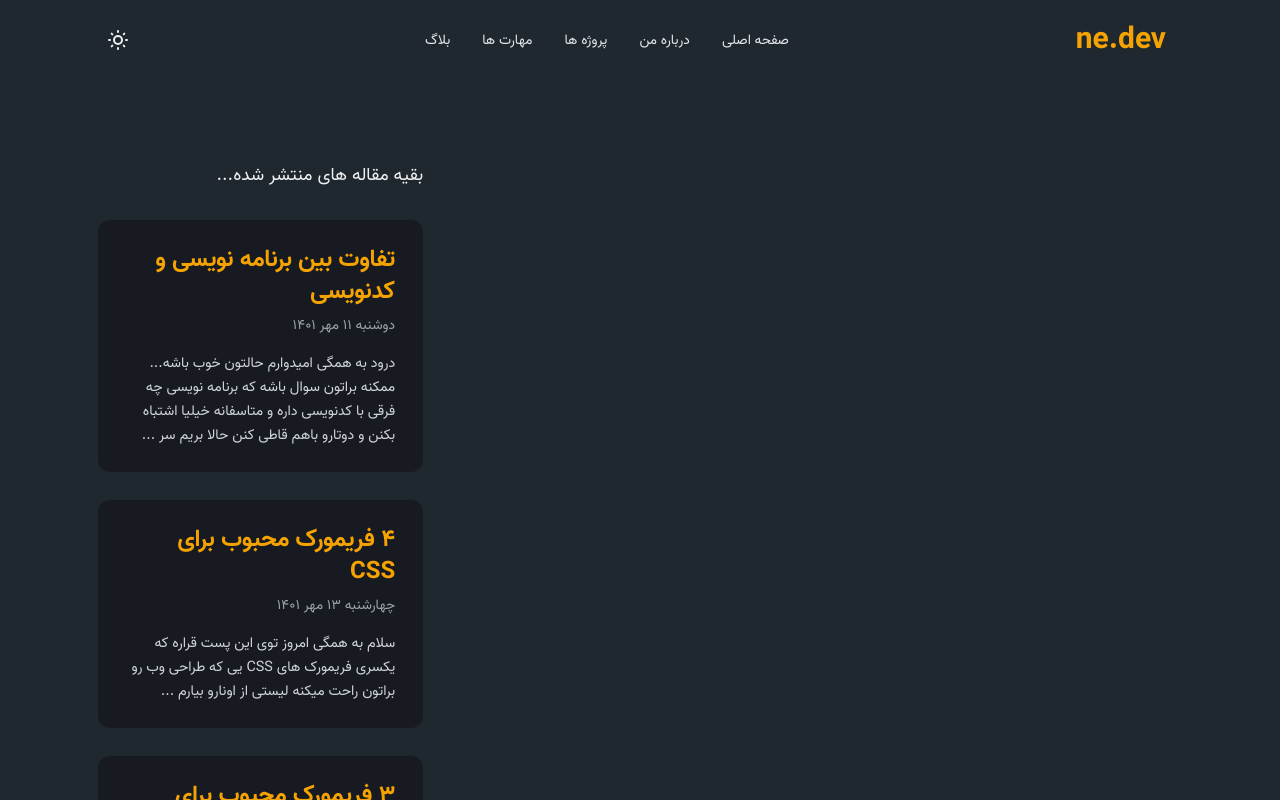
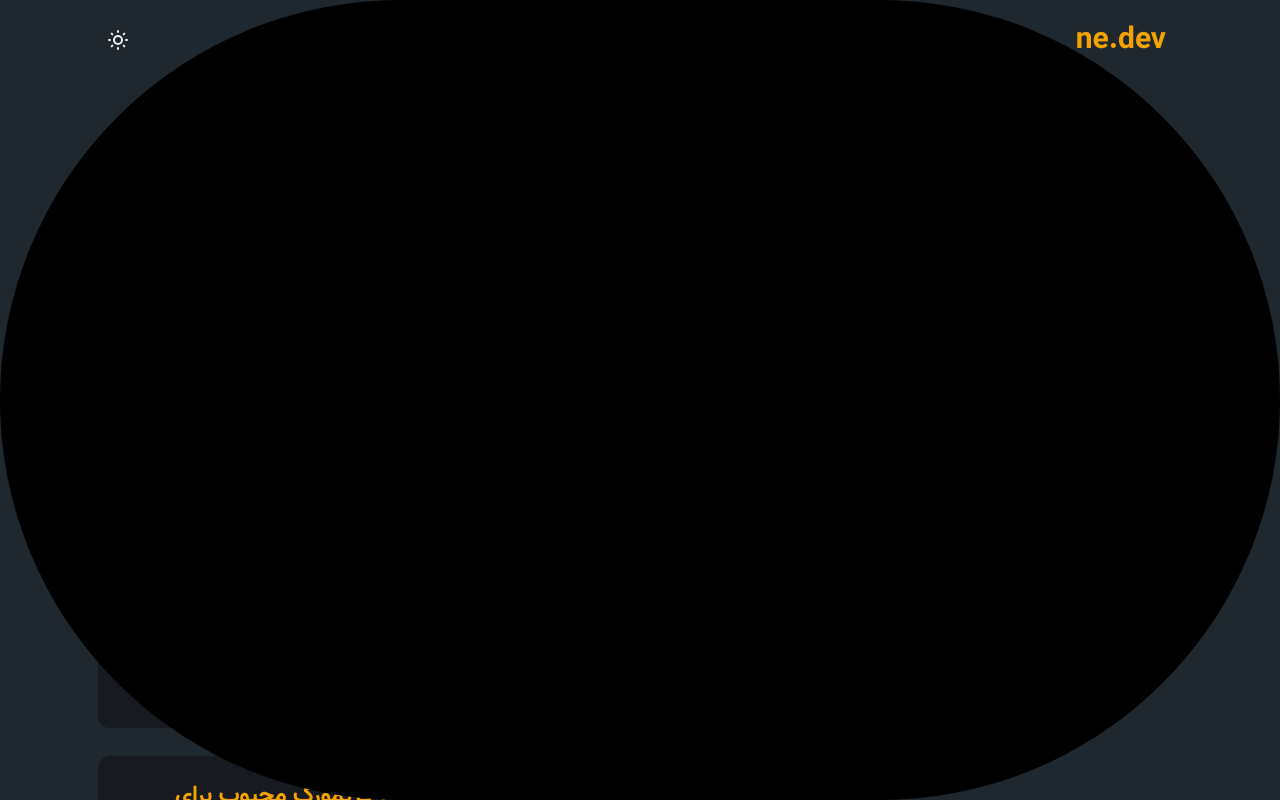
Before and after one commit to nafasebra/nafasebra-portfolio, a Next.js app: page /blog/1 in a window 1280 px wide. Shown: the top 800 px of the page. Built offline with nearby package versions, Linux system fonts and the light colour scheme.

Commit message:
add sidebar to navbar component

```diff
--- a/src/components/common/Navbar.tsx
+++ b/src/components/common/Navbar.tsx
@@ -1,8 +1,10 @@
-import React, { useEffect } from "react";
+import React, { useCallback, useEffect } from "react";
 import Container from "../layout/Container";
+import Sidebar from "./Sidebar";
 
 function Navbar() {
-  const [scrolled, setScrolled] = React.useState(false);
+  const [scrolled, setScrolled] = React.useState<boolean>(false);
+  const [showMenu, setShowMenu] = React.useState<boolean>(false);
 
   useEffect(() => {
     document.addEventListener("scroll", () =>
@@ -10,7 +12,9 @@ function Navbar() {
     );
   }, [scrolled]);
 
+
   return (
+    <>
       <nav
         className={`w-full bg-dark-100 z-30 ${
           scrolled && "fixed top-0 shadow-lg animate-sticky"
@@ -19,7 +23,20 @@ function Navbar() {
         <Container>
           <div className="w-full flex items-center justify-between py-5 px-2">
             <button className="flex md:hidden items-center justify-center text-light">
-            <svg className="w-6 h-6" fill="none" stroke="currentColor" viewBox="0 0 24 24" xmlns="http://www.w3.org/2000/svg"><path strokeLinecap="round" strokeLinejoin="round" strokeWidth={2} d="M4 6h16M4 12h16m-7 6h7" /></svg>
+              <svg
+                className="w-6 h-6"
+                fill="none"
+                stroke="currentColor"
+                viewBox="0 0 24 24"
+                xmlns="http://www.w3.org/2000/svg"
+              >
+                <path
+                  strokeLinecap="round"
+                  strokeLinejoin="round"
+                  strokeWidth={2}
+                  d="M4 6h16M4 12h16m-7 6h7"
+                />
+              </svg>
             </button>
             <h1 className="text-3xl font-bold text-orange">ne.dev</h1>
             <ul className="hidden md:flex items-center">
@@ -85,6 +102,8 @@ function Navbar() {
           </div>
         </Container>
       </nav>
+      <Sidebar show={showMenu} />
+    </>
   );
 }
 
--- a/src/components/common/Sidebar.tsx
+++ b/src/components/common/Sidebar.tsx
@@ -1,6 +1,10 @@
 import React from 'react'
 
-function Sidebar() {
+type PropType = {
+  show: boolean;
+}
+
+function Sidebar({show}: PropType) {
   return (
     <div className='fixed inset-0 rounded-full bg-black flex flex-col items-center justify-center'>
 
```
Lines whose indentation alone changed are shown as unchanged.
